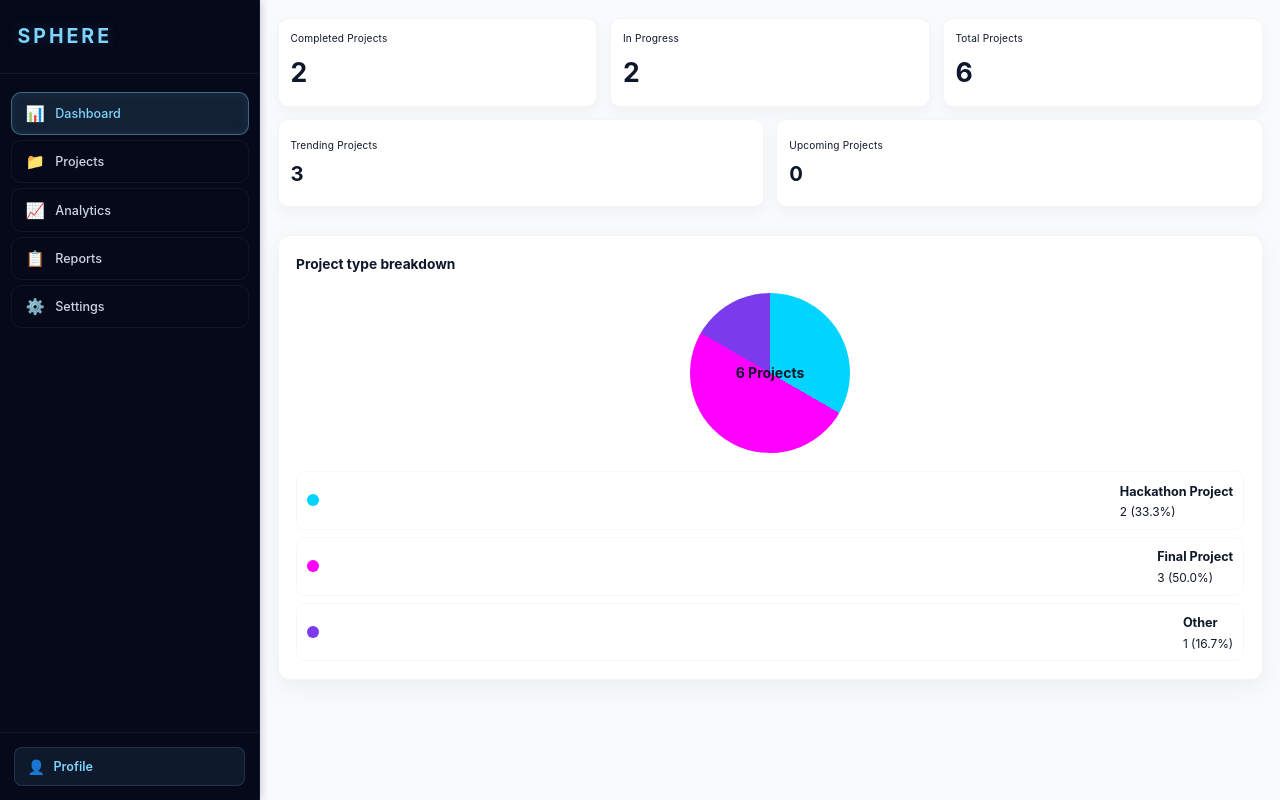
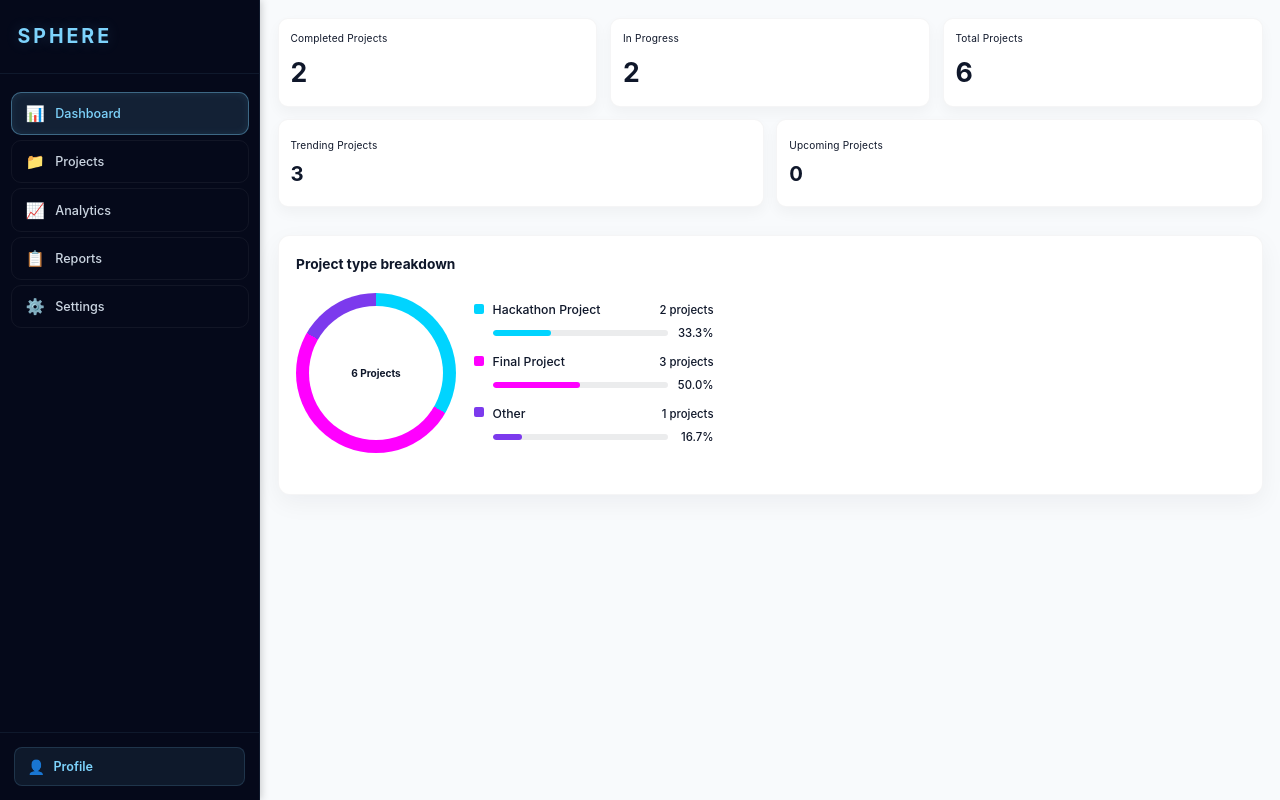
Before and after one commit to Srivalli0213/sphere-ui, an Angular app: page /dashboard in a window 1280 px wide. Built offline with nearby package versions, Linux system fonts and the light colour scheme.

Commit message:
css-fix: Modified pie-chart to donut chart

```diff
--- a/src/app/dashboard/dashboard.component.css
+++ b/src/app/dashboard/dashboard.component.css
@@ -130,16 +130,124 @@
 }
 
 .chart-title{ font-size:0.98rem; font-weight:700; color:var(--text); }
-.chart-visual{ position:relative; width:100%; min-height:160px; display:flex; align-items:center; justify-content:center; }
-.pie-chart{ width:160px; height:160px; border-radius:50%; }
-.chart-center{ position:absolute; top:50%; left:50%; transform:translate(-50%,-50%); width:84px; height:84px; border-radius:50%; background:var(--glass); display:flex; align-items:center; justify-content:center; color:var(--text); font-weight:700; }
 
-.chart-legend{ display:flex; flex-direction:column; gap:0.5rem; }
-.legend-item{ display:flex; align-items:center; justify-content:space-between; gap:0.75rem; padding:0.55rem 0.7rem; border-radius:8px; background:transparent; border:1px solid rgba(11,18,32,0.03); }
-.legend-left{ display:flex; align-items:center; gap:0.6rem; }
-.legend-badge{ width:12px; height:12px; border-radius:50%; flex-shrink:0; }
-.legend-item strong{ color:var(--text); font-size:0.9rem; }
-.legend-value{ color:var(--muted); font-size:0.85rem; }
+.chart-body{
+  display:flex;
+  align-items:center;
+  justify-content:flex-start;
+  gap:1.25rem;
+  width:100%;
+}
+
+.chart-visual{
+  position:relative;
+  flex:0 0 160px;
+  width:160px;
+  height:160px;
+}
+.donut-chart{ width:160px; height:160px; border-radius:50%; }
+.chart-center{
+  position:absolute;
+  top:50%;
+  left:50%;
+  transform:translate(-50%,-50%);
+  z-index:1;
+  width:134px;
+  height:134px;
+  border-radius:50%;
+  background:#ffffff;
+  display:flex;
+  align-items:center;
+  justify-content:center;
+  color:var(--text);
+  font-weight:700;
+  font-size:0.72rem;
+  text-align:center;
+  line-height:1.2;
+  padding:0.25rem;
+  box-sizing:border-box;
+}
+
+.chart-legend{
+  flex:0 1 240px;
+  min-width:200px;
+  display:flex;
+  flex-direction:column;
+  gap:0.75rem;
+}
+
+.legend-item{
+  display:grid;
+  grid-template-columns:auto 1fr;
+  align-items:start;
+  gap:0.65rem;
+}
+
+.legend-badge{
+  width:10px;
+  height:10px;
+  border-radius:2px;
+  flex-shrink:0;
+  margin-top:0.2rem;
+}
+
+.legend-details{
+  display:flex;
+  flex-direction:column;
+  gap:0.35rem;
+  min-width:0;
+}
+
+.legend-header{
+  display:flex;
+  align-items:baseline;
+  justify-content:space-between;
+  gap:0.75rem;
+}
+
+.legend-label{
+  color:var(--text);
+  font-size:0.875rem;
+  font-weight:500;
+  line-height:1.3;
+}
+
+.legend-count{
+  color:var(--muted);
+  font-size:0.8125rem;
+  font-weight:500;
+  white-space:nowrap;
+}
+
+.legend-progress{
+  display:flex;
+  align-items:center;
+  gap:0.5rem;
+}
+
+.legend-bar{
+  flex:1;
+  height:6px;
+  background:rgba(11,18,32,0.08);
+  border-radius:999px;
+  overflow:hidden;
+}
+
+.legend-bar-fill{
+  display:block;
+  height:100%;
+  border-radius:inherit;
+  min-width:0;
+}
+
+.legend-percent{
+  color:var(--muted);
+  font-size:0.8125rem;
+  font-weight:500;
+  white-space:nowrap;
+  min-width:2.75rem;
+  text-align:right;
+}
 
 /* small utility tweaks */
 .center{ display:flex; align-items:center; justify-content:center; }
@@ -163,6 +271,18 @@
   .chart-card{ min-height:320px; }
 }
 
+@media (max-width:600px){
+  .chart-body{
+    flex-direction:column;
+    align-items:flex-start;
+  }
+
+  .chart-legend{
+    flex:1 1 100%;
+    width:100%;
+  }
+}
+
 @media (max-width:420px){
   :root{ --radius:10px; }
   .section-title{ font-size:0.98rem; }
--- a/src/app/dashboard/dashboard.component.html
+++ b/src/app/dashboard/dashboard.component.html
@@ -21,17 +21,31 @@
       <div class="chart-card">
         <div class="chart-title">Project type breakdown</div>
 
-        <div class="chart-visual">
-          <div class="pie-chart" [style.background]="pieGradient"></div>
-          <div class="chart-center">{{ totalProjectCount }} Projects</div>
-        </div>
+        <div class="chart-body">
+          <div class="chart-visual">
+            <div class="donut-chart" [style.background]="pieGradient"></div>
+            <div class="chart-center">{{ totalProjectCount }} Projects</div>
+          </div>
 
-        <div class="chart-legend">
-          <div *ngFor="let item of projectBreakdown" class="legend-item">
-            <div class="legend-badge" [style.background]="item.color"></div>
-            <div>
-              <strong>{{ item.label }}</strong>
-              <div class="legend-value">{{ item.value }} ({{ (item.value / (totalProjectCount || 1) * 100) | number:'1.1-1' }}%)</div>
+          <div class="chart-legend">
+            <div *ngFor="let item of projectBreakdown" class="legend-item">
+              <span class="legend-badge" [style.background]="item.color"></span>
+              <div class="legend-details">
+                <div class="legend-header">
+                  <span class="legend-label">{{ item.label }}</span>
+                  <span class="legend-count">{{ item.value }} projects</span>
+                </div>
+                <div class="legend-progress">
+                  <div class="legend-bar">
+                    <span
+                      class="legend-bar-fill"
+                      [style.width.%]="getBreakdownPercent(item.value)"
+                      [style.backgroundColor]="item.color"
+                    ></span>
+                  </div>
+                  <span class="legend-percent">{{ getBreakdownPercent(item.value) | number:'1.1-1' }}%</span>
+                </div>
+              </div>
             </div>
           </div>
         </div>
--- a/src/app/dashboard/dashboard.component.ts
+++ b/src/app/dashboard/dashboard.component.ts
@@ -10,6 +10,14 @@ import { ProjectsService, NormalizedProject } from '../projects/projects.service
   styleUrls: ['./dashboard.component.css']
 })
 export class DashboardComponent implements OnInit {
+  private static readonly CHART_PALETTE = [
+    '#00d4ff',
+    '#ff00ff',
+    '#7c3aed',
+    '#34d399',
+    '#f59e0b',
+  ];
+
   topKpis = [
     { label: 'Completed Projects', value: 0 },
     { label: 'In Progress', value: 0 },
@@ -54,8 +62,11 @@ export class DashboardComponent implements OnInit {
       typeCounts[t] = (typeCounts[t] || 0) + 1;
     });
 
-    const palette = ['#00d4ff', '#ff00ff', '#7c3aed', '#34d399', '#f59e0b'];
-    this.projectBreakdown = Object.entries(typeCounts).map(([label, value], i) => ({ label, value, color: palette[i % palette.length] }));
+    this.projectBreakdown = Object.entries(typeCounts).map(([label, value], i) => ({
+      label,
+      value,
+      color: DashboardComponent.CHART_PALETTE[i % DashboardComponent.CHART_PALETTE.length]
+    }));
 
     // upcoming = deadlines in future
     const now = Date.now();
@@ -79,6 +90,11 @@ export class DashboardComponent implements OnInit {
     return this.projectBreakdown.reduce((sum, item) => sum + item.value, 0);
   }
 
+  getBreakdownPercent(value: number): number {
+    const total = this.totalProjectCount || 1;
+    return (value / total) * 100;
+  }
+
   get pieGradient(): string {
     // use precise fractional percentages to avoid rounding drift
     let start = 0;
```
